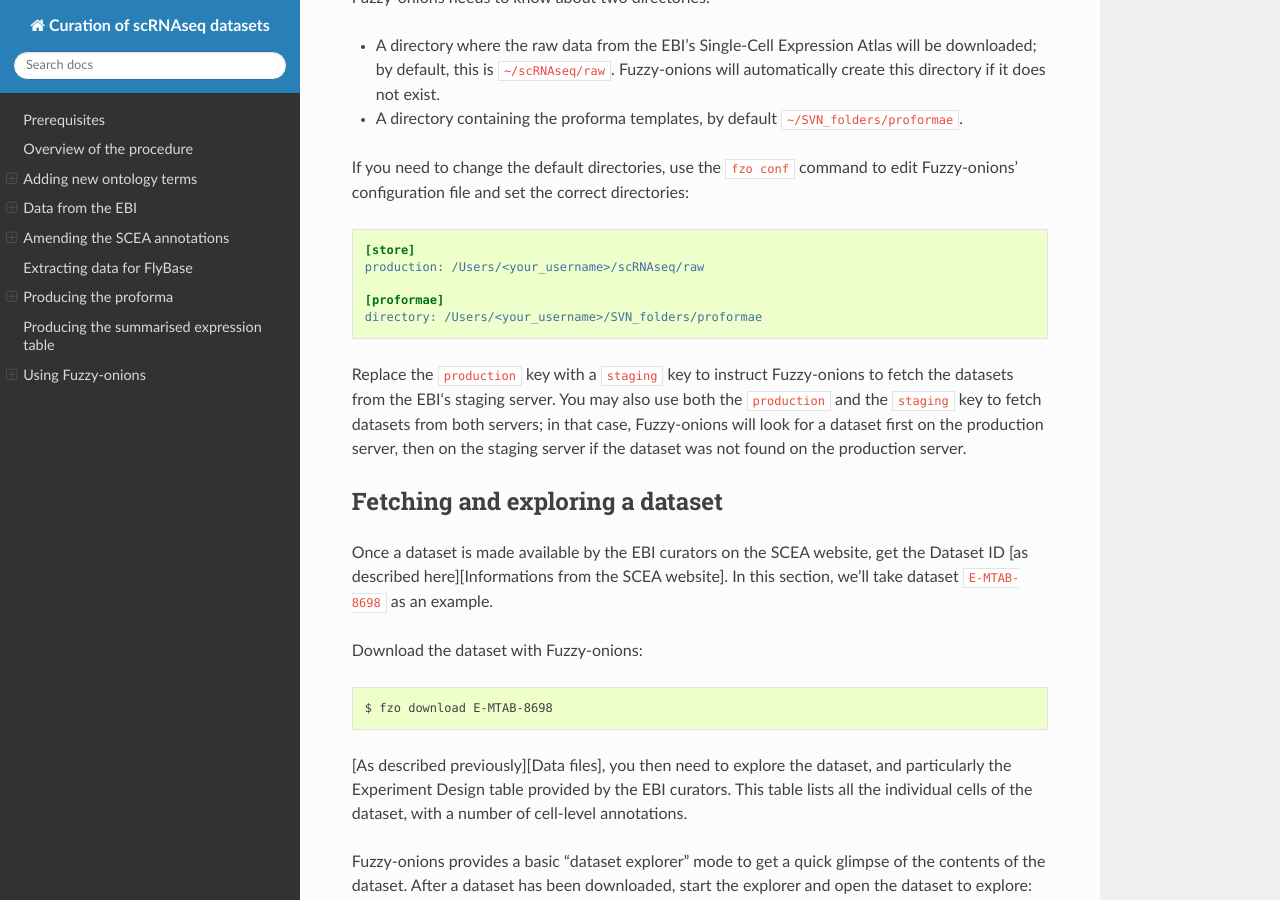
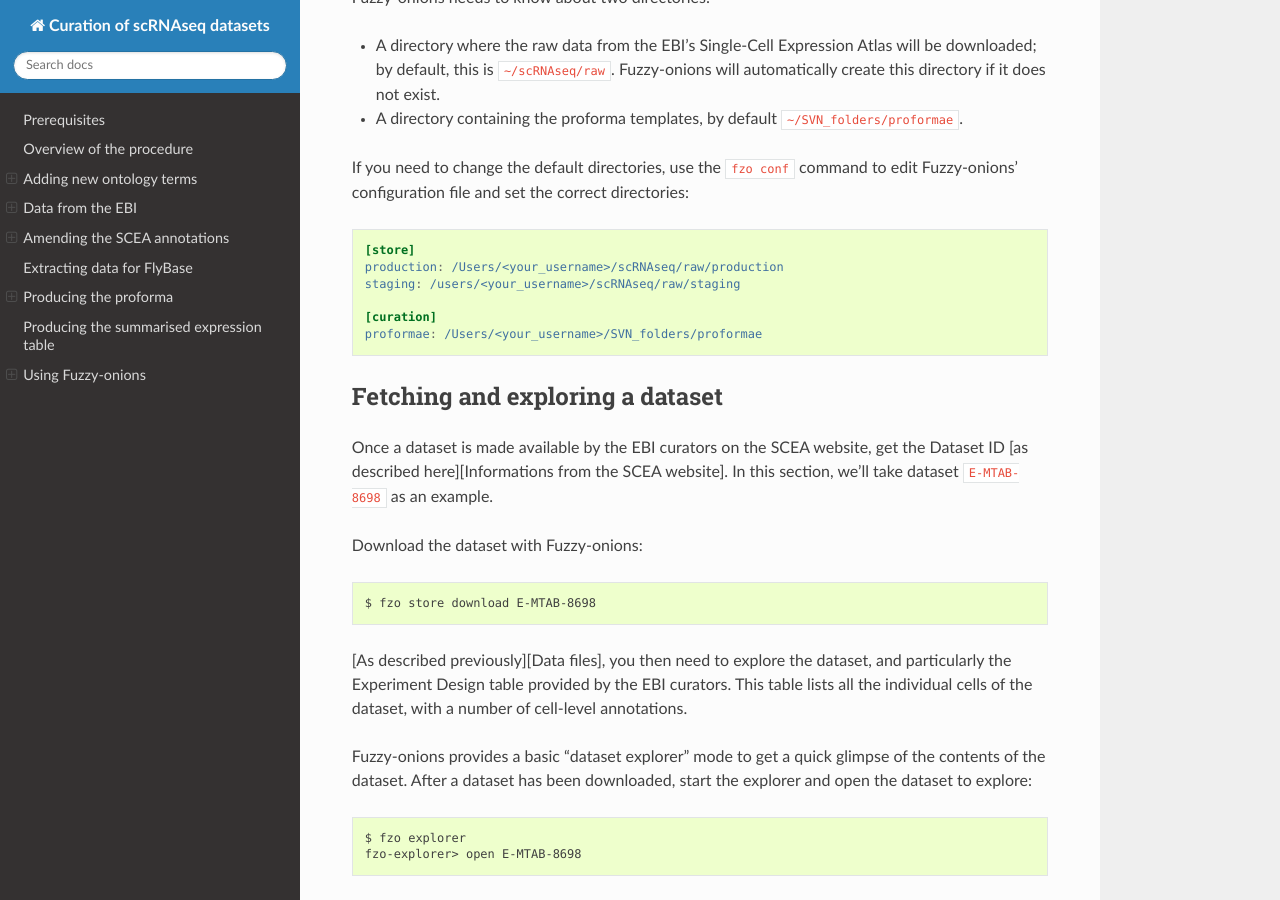
Before and after one commit to FlyBase/fuzzy-onions, a Sphinx documentation site: the page built from docs/scrnaseq-sop.md, in a window 1280 px wide and 900 px high, scrolled down 26874 px. Built offline with Sphinx 7.4.7 and the Read the Docs theme 2.0.0, drawn with Linux system fonts in a browser that asks for light colours; some of the changed text lies outside the part shown.

Commit message:
Update documentation.
Update the curation procedure to reflect the latest changes in
Fuzzy-onions.

````diff
--- a/docs/scrnaseq-sop.md
+++ b/docs/scrnaseq-sop.md
@@ -1497,18 +1497,12 @@ directories:
 
 ```ini
 [store]
-production: /Users/<your_username>/scRNAseq/raw
-
-[proformae]
-directory: /Users/<your_username>/SVN_folders/proformae
+production: /Users/<your_username>/scRNAseq/raw/production
+staging: /users/<your_username>/scRNAseq/raw/staging
+
+[curation]
+proformae: /Users/<your_username>/SVN_folders/proformae
 ```
-
-Replace the `production` key with a `staging` key to instruct
-Fuzzy-onions to fetch the datasets from the EBI‘s staging server. You
-may also use both the `production` and the `staging` key to fetch
-datasets from both servers; in that case, Fuzzy-onions will look for a
-dataset first on the production server, then on the staging server if
-the dataset was not found on the production server.
 
 
 ## Fetching and exploring a dataset
@@ -1521,7 +1515,7 @@ example.
 Download the dataset with Fuzzy-onions:
 
 ```sh
-$ fzo download E-MTAB-8698
+$ fzo store download E-MTAB-8698
 ```
 
 [As described previously][Data files], you then need to explore the
````
Also changed, not shown: other parts of docs/scrnaseq-sop.md (+7 -7 lines).
